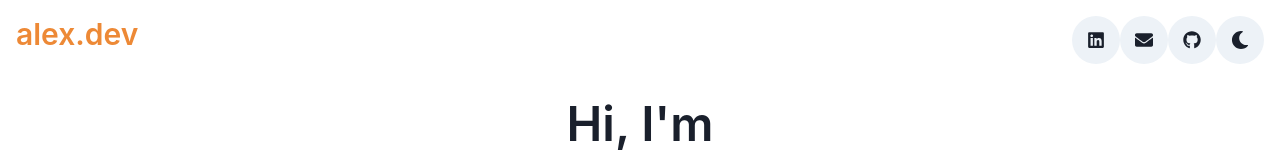
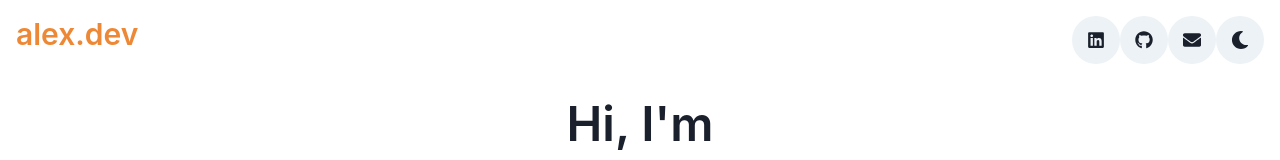
Before and after one commit to alexmcdermid/portfolio-website-chakra, a React (Create React App) app: page / in a window 1280 px wide. Shown: the top 160 px of the page. Built offline with nearby package versions, Linux system fonts and the light colour scheme.

Commit message:
rearrange contact links

```diff
--- a/src/App.js
+++ b/src/App.js
@@ -18,8 +18,8 @@ function App() {
 
         <Spacer/>
         <IconButton icon={<FaLinkedin />} size={isNotSmallerScreen ? 'lg' : 'md'} isRound='true' onClick={() => window.open("https://www.linkedin.com/in/alexmcdermid")}></IconButton>
+        <IconButton icon={<FaGithub/>} size={isNotSmallerScreen ? 'lg' : 'md'} isRound='true' onClick={() => window.open("https://www.github.com/alexmcdermid")}></IconButton>
         <IconButton icon={<FaEnvelope/>} size={isNotSmallerScreen ? 'lg' : 'md'} isRound='true' onClick={() => window.open("mailto:alexander.mcdermid@gmail.com")}></IconButton>
-        <IconButton icon={<FaGithub/>} size={isNotSmallerScreen ? 'lg' : 'md'} isRound='true' onClick={() => window.open("https://www.github.com/alexmcdermid")}></IconButton>
         <IconButton icon={isDark ? <FaSun/> : <FaMoon/>} size={isNotSmallerScreen ? 'lg' : 'md'} isRound='true' onClick={toggleColorMode} />
 
       </Flex>
@@ -29,8 +29,8 @@ function App() {
         </Heading>
       <Flex pb='2%'>
         <IconButton icon={<FaLinkedin />} size={isNotSmallerScreen ? 'lg' : 'md'} isRound='true' onClick={() => window.open("https://www.linkedin.com/in/alexmcdermid")}></IconButton>
+        <IconButton icon={<FaGithub/>} size={isNotSmallerScreen ? 'lg' : 'md'} isRound='true' onClick={() => window.open("https://www.github.com/alexmcdermid")}></IconButton>
         <IconButton icon={<FaEnvelope/>} size={isNotSmallerScreen ? 'lg' : 'md'} isRound='true' onClick={() => window.open("mailto:alexander.mcdermid@gmail.com")}></IconButton>
-        <IconButton icon={<FaGithub/>} size={isNotSmallerScreen ? 'lg' : 'md'} isRound='true' onClick={() => window.open("https://www.github.com/alexmcdermid")}></IconButton>
       </Flex>
     </VStack>
   );
```
